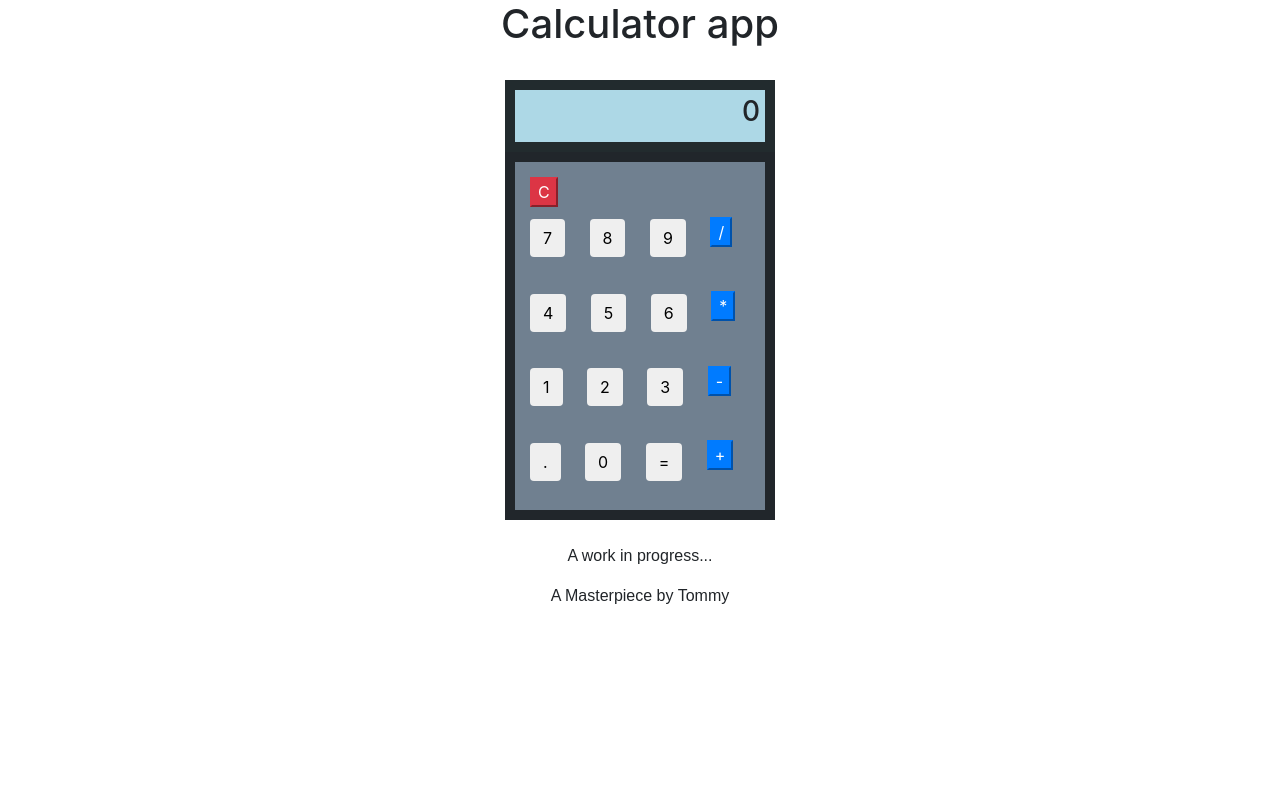
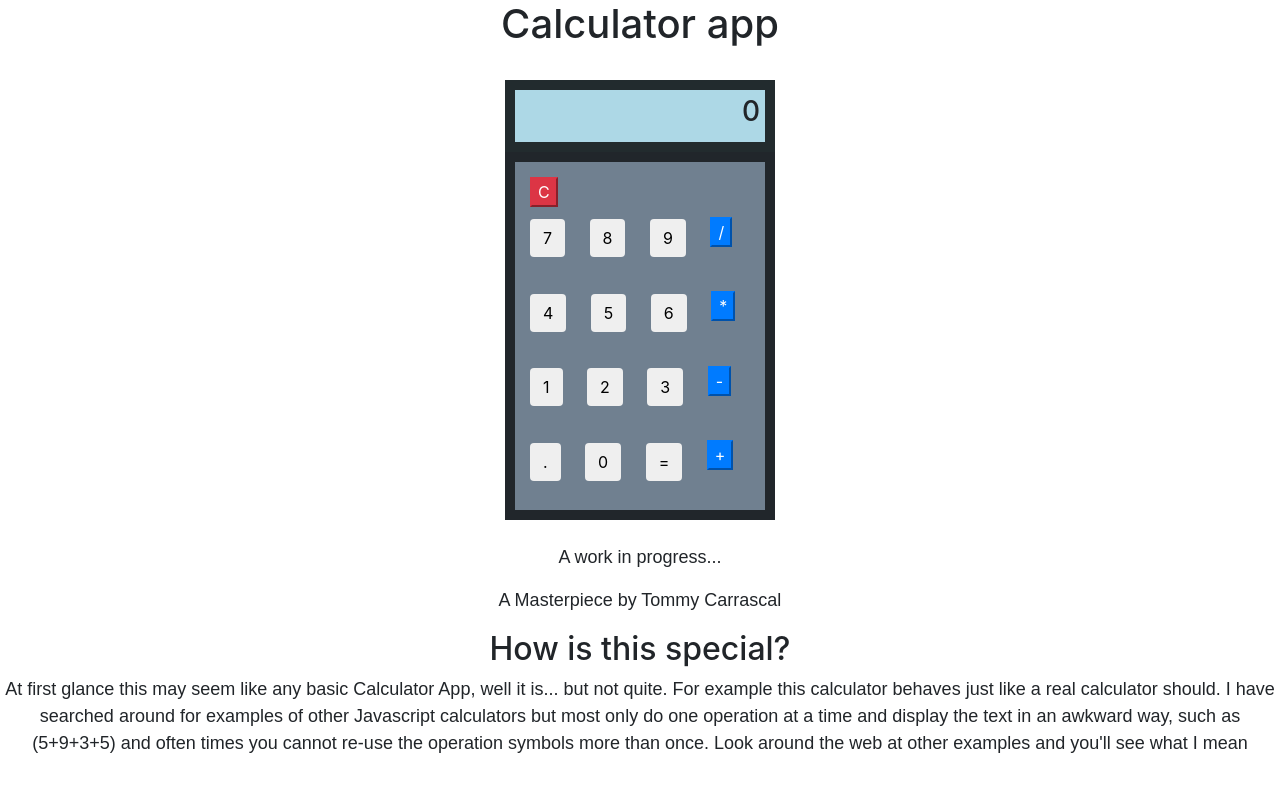
Before and after one commit to Tommy2016x/Calculator-App, a plain HTML site: page Calculator/index.html in a window 1280 px wide. Drawn offline with nearby package versions, Linux system fonts and the light colour scheme.

Commit message:
Added some description

```diff
--- a/Calculator/index.html
+++ b/Calculator/index.html
@@ -31,9 +31,17 @@
         <button type="button" id="btnadd" class="btn-primary divider" >+</button><br><br>
 
     </div><br>
-    <p>A work in progress...</p>
-    <p> A Masterpiece by Tommy</p>
+    <div class="row">
+        <div class="col-lg-12">
+            <div class="description">
+        <p>A work in progress...</p>
+    <p> A Masterpiece by Tommy Carrascal</p>
+        <h2>How is this special?</h2>
+        <p >At first glance this may seem like any basic Calculator App, well it is... but not quite. For example this calculator behaves just like a real calculator should. I have searched around for examples of other Javascript calculators but most only do one operation at a time and display the text in an awkward way, such as (5+9+3+5) and often times you cannot re-use the operation symbols more than once. Look around the web at other examples and you'll see what I mean
+    </div>
+        </div>
 
+    </div>
 
     </body>
     <script src="main.js"></script>
--- a/Calculator/main.js
+++ b/Calculator/main.js
@@ -1,5 +1,4 @@
 var output = document.getElementById("output");
-
 var storage = 0;
 var choice = "";
 var operatorclick = false;
@@ -10,7 +9,6 @@ var deciclick = false;
 var multiclick = false;
 var equalclick = false;
 var equalchoice = 0;
-
 
 var btnclear =document.getElementById("btnclear");
 var btn0 =document.getElementById("btn0");
@@ -132,8 +130,6 @@ function clickdeci() {
         output.innerHTML = choice;
         deciclick = true;
     }
-
-
 
 }
 
@@ -269,8 +265,6 @@ function sub(){
             deciclick = false;
         }
     }
-
-
 }
 
 function div(){
--- a/Calculator/style.css
+++ b/Calculator/style.css
@@ -29,11 +29,15 @@ body {
     margin-top: 10px;
 }
 
-p {
-    text-align: center;
-    font-family: Arial;
-}
-
 .btn:hover {
     background-color: rgba(0,0,0,.05);
 }
+
+.description{
+    text-align: center;
+
+}
+p{
+    font-family: sans-serif;
+    font-size: 18px;
+}
```
